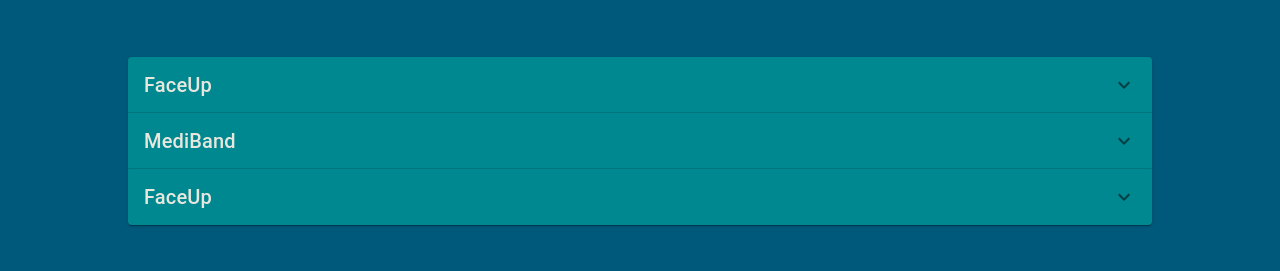
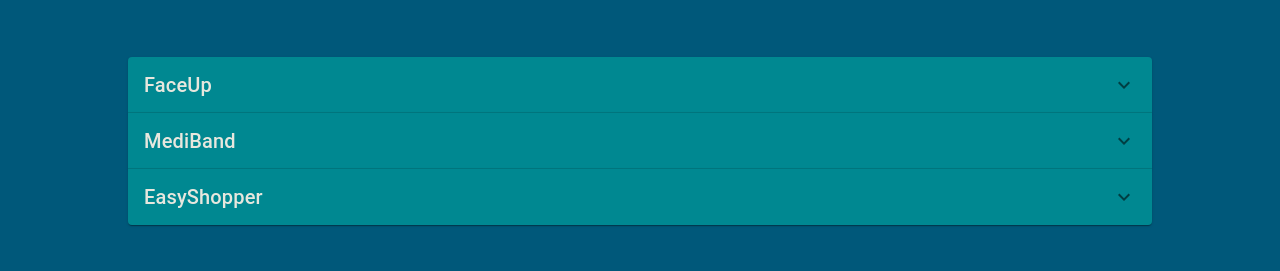
Before and after one commit to PatrickBMaloney/personal-website, a React (Create React App) app: page / in a window 1280 px wide. Shown: the part 2001-2272 px from the top of the page. Built offline with nearby package versions, Linux system fonts and the light colour scheme.

Commit message:
fix typo

```diff
--- a/package.json
+++ b/package.json
@@ -1,5 +1,5 @@
 {
-  "homepage": "https://patrickbmaloney.github.io/personal-website/",
+  "homepage": "http://patrickbmaloney.github.io/personal-website/",
   "name": "personal-website",
   "version": "0.1.0",
   "private": true,
--- a/src/Projects/Projects.jsx
+++ b/src/Projects/Projects.jsx
@@ -101,7 +101,7 @@
                 aria-controls="panel1a-content"
                 id="panel1a-header"
             >
-                <Typography variant="h6">FaceUp</Typography>
+                <Typography variant="h6">EasyShopper</Typography>
             </AccordionSummary>
             <AccordionDetails className="accordian-details">
                 <Typography>
@@ -110,13 +110,13 @@
                         <div sm={6} className="description-column">
                             <h3 className="project-title">EasyShopper</h3>
                             <p className="project-description">
-                                EasyShoppr is a Pantry Management Tool to automate a user's shopping process. It suggests to the user different recipes,
+                                EasyShopper is a Pantry Management Tool to automate a user's shopping process. It suggests to the user different recipes,
                                 which they can add to their cart. The ingredients currently in a user's pantry are saved. As a result, when the user orders recipes,
                                 which is then broken down into individual ingredients using Wegman's APIs, only ingredients that the user does not have a sufficient
                                 quantity of will be bought. This allows the user to save money and time when they reach the grocery store.
                             </p>
-                            <a href=" " className="github"><GitHubIcon fontSize="large"/></a>
-                            <a href=" " className="devpost">
+                            <a href="https://github.com/PatrickBMaloney/EasyShoppr" className="github"><GitHubIcon fontSize="large"/></a>
+                            <a href="https://devpost.com/software/easyshoppr" className="devpost">
                                 <svg xmlns="http://www.w3.org/2000/svg" x="0px" y="0px" width="48" height="48" viewBox="0 0 226 226" styles={{fill: 'white'}}>
                                     <g fill="none" fillRule="nonzero" stroke="none" strokeWidth="1" strokeLinecap="butt" strokeLinejoin="miter" strokeMiterlimit="10" strokeDasharray="" strokeDashoffset="0" fontFamily="none" fontWeight="none" fontSize="none" textAnchor="none" styles={{mixBlendMode: "normal"}}>
                                         <path d="M0,226v-226h226v226z" fill="none"></path>
```
Also changed, not shown: src/NavBar/NavBar.jsx (+0 -43 lines).
